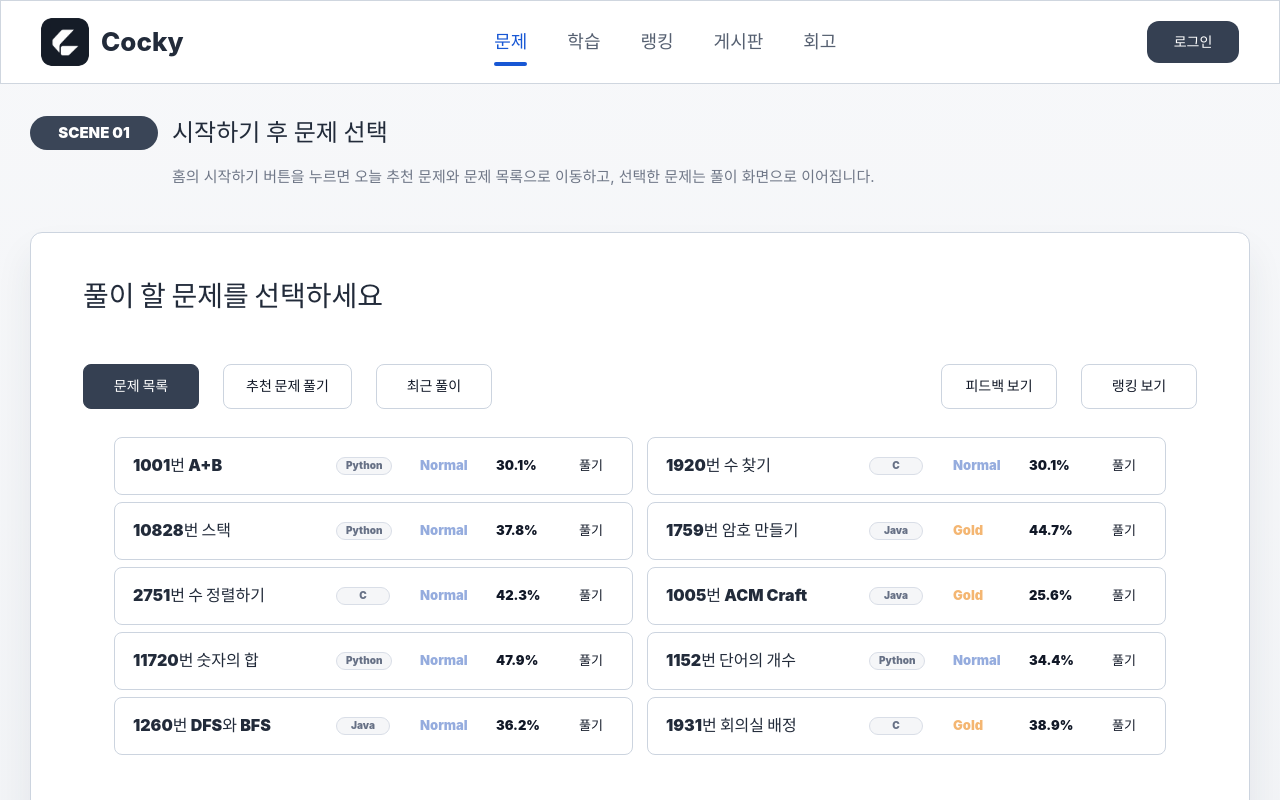
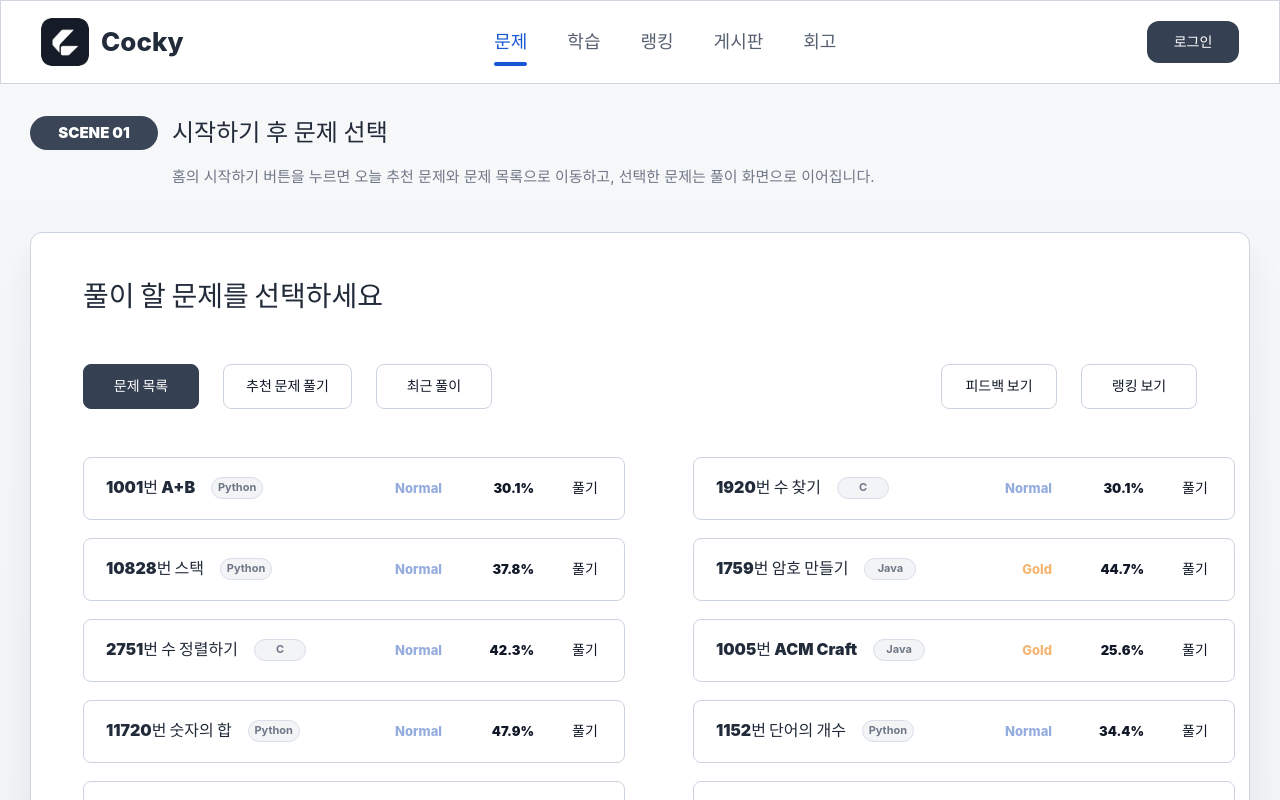
Before and after one commit to hellolo-cocky/Cocky-Client, a React (Vite) app: page / in a window 1280 px wide. Both pictures are taken after a click on the link "문제". Shown: the top 800 px of the page. Built offline with nearby package versions, Linux system fonts and the light colour scheme.

Commit message:
💄 :: 디자인 수정

```diff
--- a/src/App.css
+++ b/src/App.css
@@ -977,7 +977,7 @@
   align-items: center;
   justify-content: space-between;
   gap: 24px;
-  margin-bottom: 28px;
+  margin-bottom: 48px;
 }
 
 .problem-selection-tabs,
@@ -1024,24 +1024,44 @@
 }
 
 .problem-selection-list {
-  width: min(100%, 1052px);
+  width: 100%;
+
+  display: grid;
+  grid-template-columns: repeat(2, 570px);
+  column-gap: 40px;
+  row-gap: 18px;
+
   margin: 0 auto;
-  display: grid;
-  grid-template-columns: repeat(2, minmax(0, 1fr));
-  gap: 7px 14px;
 }
 
-.problem-selection-row {
-  min-height: 58px;
-  padding: 0 22px 0 18px;
-  border: 1px solid #ccd4df;
-  border-radius: 8px;
-  background: #ffffff;
-  display: grid;
-  grid-template-columns: minmax(138px, 1fr) 72px 64px 64px 38px;
-  align-items: center;
-  gap: 12px;
+.problem-selection-row{
+    width:542px;
+    height:63px;
+
+    padding:0 22px;
+
+    display:flex;
+    align-items:center;
+    justify-content:space-between;
+
+    border:1px solid #CCD4DF;
+    border-radius:8px;
+    background:#fff;
+
+    box-sizing:border-box;
 }
+
+  .problem-left{
+    display:flex;
+    align-items:center;
+    gap:16px;
+  }
+  .problem-left strong{
+    font-size:16px;
+    font-weight:900;
+    color:#222B3A;
+    line-height:1;
+  }
 
 .problem-selection-row strong {
   color: #222b3a;
@@ -1051,28 +1071,57 @@
   white-space: nowrap;
 }
 
-.problem-language {
-  width: fit-content;
-  min-width: 54px;
-  height: 18px;
-  padding: 0 9px;
-  border: 1px solid #d9dee7;
-  border-radius: 999px;
-  background: #f5f6f8;
-  color: #667085;
-  display: inline-flex;
-  align-items: center;
-  justify-content: center;
-  font-size: 10px;
-  font-weight: 900;
+.problem-language{
+  width:52px;
+  height:22px;
+
+  display:flex;
+  align-items:center;
+  justify-content:center;
+
+  border-radius:999px;
+  background:#F3F4F6;
+  border:1px solid #D9DEE8;
+
+  font-size:11px;
+  font-weight:700;
 }
 
-.problem-level,
-.problem-rate,
-.problem-selection-row button {
-  font-size: 13px;
-  font-weight: 900;
-  white-space: nowrap;
+.problem-right{
+    display:flex;
+    align-items:center;
+    gap:34px;
+}
+
+.problem-level{
+    width:58px;
+    text-align:right;
+
+    font-size:13px;
+    font-weight:800;
+}
+
+.problem-rate{
+    width:58px;
+    text-align:right;
+
+    font-size:13px;
+    font-weight:900;
+    color:#111827;
+}
+
+.problem-selection-row button{
+    width:34px;
+
+    padding:0;
+    border:none;
+    background:none;
+
+    font-size:14px;
+    font-weight:900;
+    color:#111827;
+
+    cursor:pointer;
 }
 
 .problem-level.normal {
@@ -1094,10 +1143,15 @@
   cursor: pointer;
 }
 
+.problem-selection-content{
+    width:1180px;
+    margin:0 auto;
+}
+
 .problem-pagination {
-  width: 420px;
+  width: fit-content;
   height: 58px;
-  margin: 94px auto 0;
+  margin: 40px auto 0;
   padding: 0 28px;
   border: 1px solid #ccd4df;
   border-radius: 12px;
@@ -1280,12 +1334,6 @@
     grid-template-columns: 1fr;
   }
 
-  .problem-selection-row {
-    grid-template-columns: minmax(0, 1fr) auto;
-    gap: 8px 12px;
-    padding: 12px 14px;
-  }
-
   .problem-selection-row strong {
     grid-column: 1 / -1;
   }
--- a/src/App.tsx
+++ b/src/App.tsx
@@ -29,7 +29,7 @@ const problemSelectionTemplates = [
   { title: '11720번 숫자의 합', language: 'Python', level: 'Normal', rate: '47.9%' },
   { title: '1152번 단어의 개수', language: 'Python', level: 'Normal', rate: '34.4%' },
   { title: '1260번 DFS와 BFS', language: 'Java', level: 'Normal', rate: '36.2%' },
-  { title: '1931번 회의실 배정', language: 'C', level: 'Gold', rate: '38.9%' },
+  { title: '1931번 회의실 배정', language: 'C', level: 'Gold', rate: '12.9%' },
 ]
 
 const PROBLEM_PAGE_SIZE = 10
@@ -122,13 +122,22 @@ function ProblemSelectionPage({ onRankingClick }: { onRankingClick: () => void }
         <div className="problem-selection-list">
           {currentProblems.map((problem) => (
             <article className="problem-selection-row" key={problem.id}>
+              <div className="problem-left">
                 <strong>{problem.title}</strong>
                 <span className="problem-language">{problem.language}</span>
+              </div>
+
+              <div className="problem-right">
                 <span className={`problem-level ${problem.level.toLowerCase()}`}>
                   {problem.level}
                 </span>
-              <span className="problem-rate">{problem.rate}</span>
+
+                <span className="problem-rate">
+                  {problem.rate}
+                </span>
+
                 <button type="button">풀기</button>
+              </div>
             </article>
           ))}
         </div>
@@ -142,11 +151,23 @@ function ProblemSelectionPage({ onRankingClick }: { onRankingClick: () => void }
           >
             <ChevronIcon direction="left" />
           </button>
-          {Array.from({ length: totalPages }, (_, index) => index + 1).map((page) => (
+          {Array.from(
+            {
+              length: Math.min(3, totalPages),
+            },
+            (_, index) => {
+              const startPage = Math.min(
+                Math.max(currentPage - 1, 1),
+                Math.max(totalPages - 2, 1)
+              )
+
+              return startPage + index
+            }
+          ).map((page) => (
             <button
-              className={currentPage === page ? 'active' : ''}
               key={page}
               type="button"
+              className={currentPage === page ? 'active' : ''}
               onClick={() => setCurrentPage(page)}
             >
               {page}
```
Lines whose indentation alone changed are shown as unchanged.
